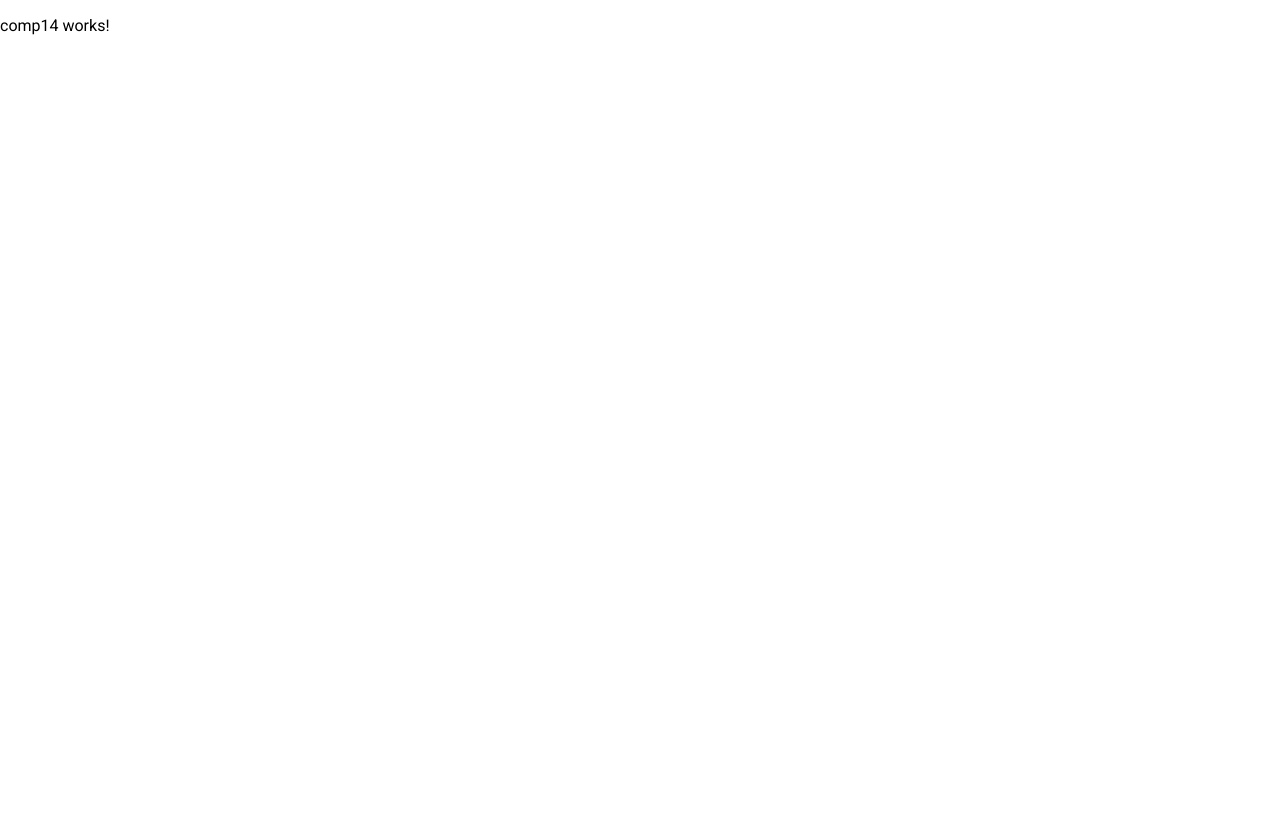
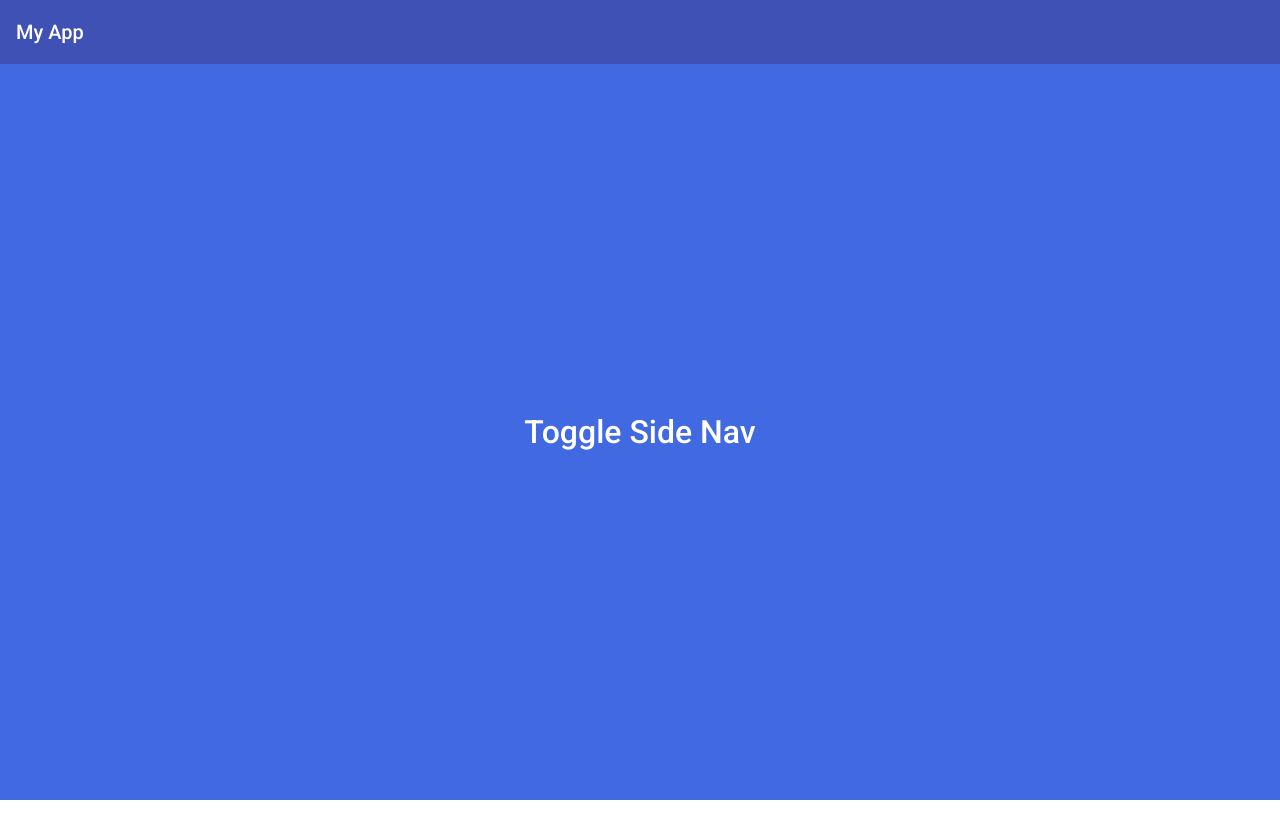
Before and after one commit to junkbin/junk4, an Angular app: page /comp14 in a window 1280 px wide. Built offline with nearby package versions, Linux system fonts and the light colour scheme.

Commit message:
comp 14 basics.

```diff
--- a/src/app/comp14/comp14.component.css
+++ b/src/app/comp14/comp14.component.css
@@ -0,0 +1,7 @@
+.example-container {
+    position: absolute;
+    top: 64px;
+    bottom: 0;
+    left: 0;
+    right: 0;
+}
--- a/src/app/comp14/comp14.component.html
+++ b/src/app/comp14/comp14.component.html
@@ -1,3 +1,10 @@
-<p>
-  comp14 works!
-</p>
+<mat-toolbar color="primary">My App</mat-toolbar>
+
+<mat-sidenav-container class="example-container">
+    <mat-sidenav #snav mode="side" class="textify" style="width:200px;padding:4px;text-align:justify;font-size: xx-large;">
+      Lorem ipsum dolor sit, amet consectetur adipisicing elit. Tenetur, in.
+    </mat-sidenav>
+    <mat-sidenav-content fxLayout="row" fxLayoutAlign="center center" style="height:100%;background: royalblue;" class="textify">
+        <button mat-button  (click)="snav.toggle();" style="font-size: xx-large;padding: 20px;"> Toggle Side Nav</button>
+    </mat-sidenav-content>
+</mat-sidenav-container>
```
